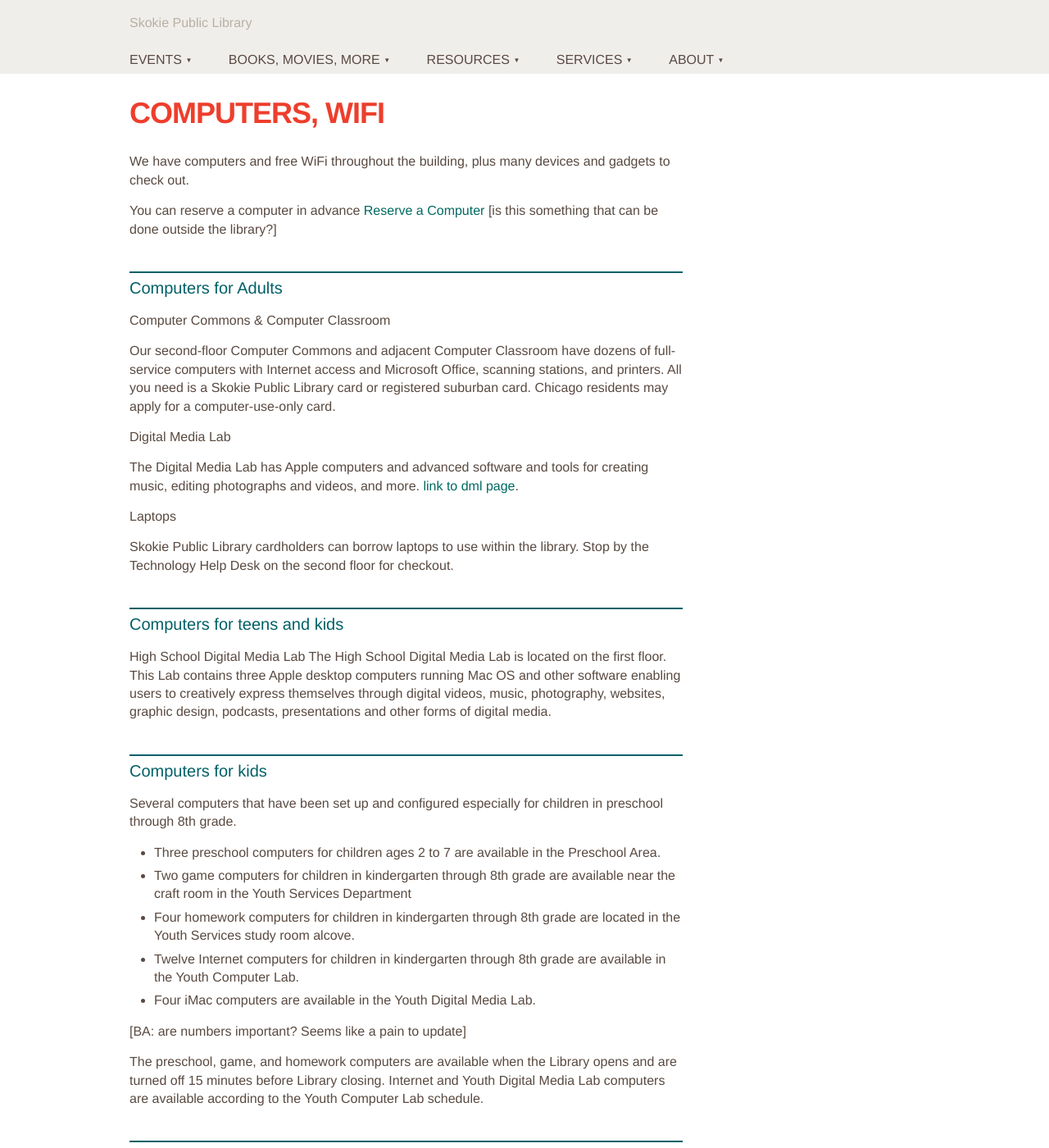
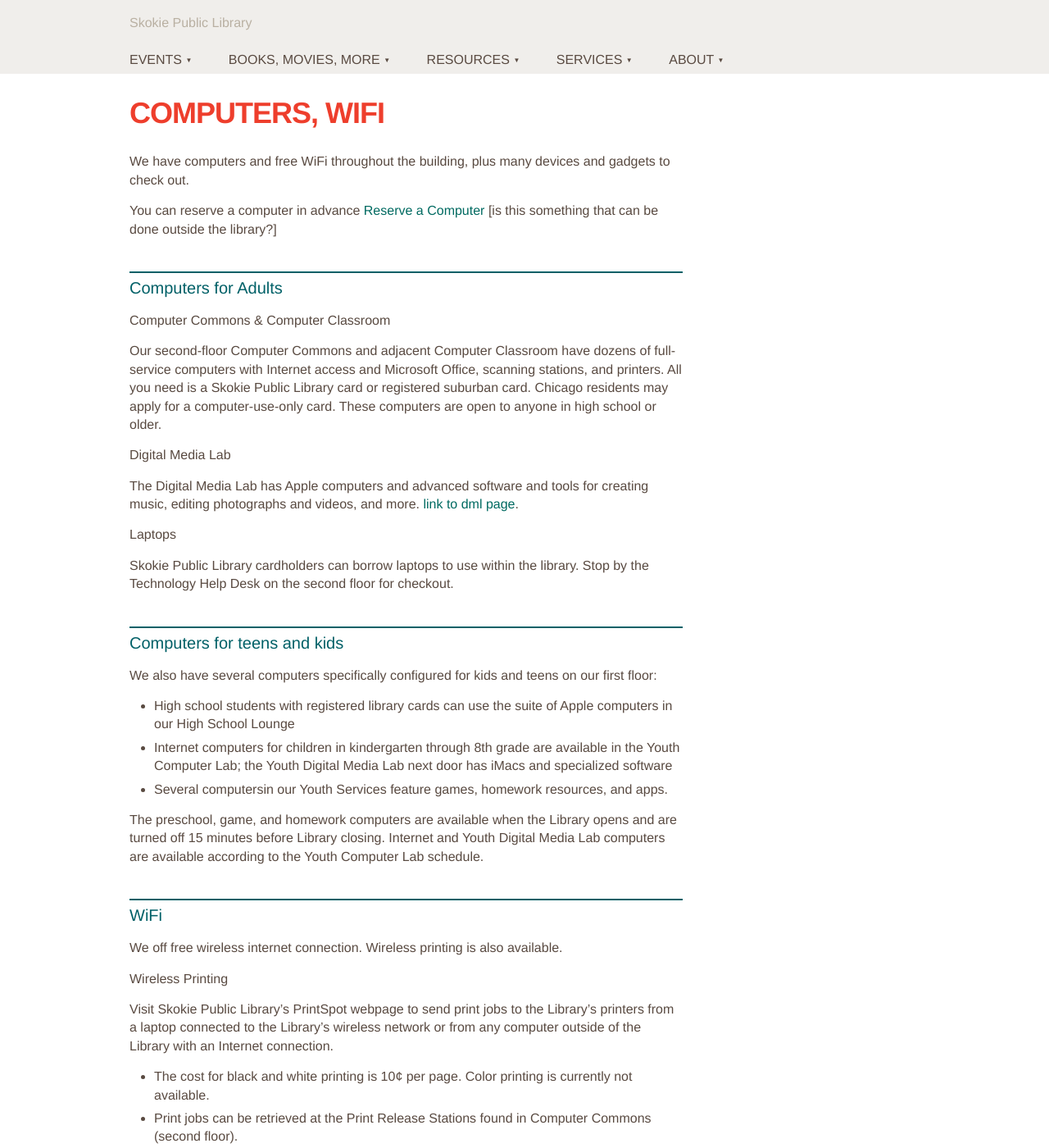
Before and after one commit to skokielibrary/spl-content, a Jekyll site: the page built from _content/mick/services--computers-wifi.markdown, in a window 1280 px wide and 1400 px high. Shown: the whole window at 82% size. Built offline with Jekyll 4.4.1, drawn with Linux system fonts in a browser that asks for light colours.

Commit message:
Updated services--computers-wifi.markdown

```diff
--- a/_content/mick/services--computers-wifi.markdown
+++ b/_content/mick/services--computers-wifi.markdown
@@ -13,7 +13,7 @@ You can reserve a computer in advance [Reserve a Computer](computer reservation
 
 ### Computer Commons & Computer Classroom
 
-Our second-floor Computer Commons and adjacent Computer Classroom have dozens of full-service computers with Internet access and Microsoft Office, scanning stations, and printers. All you need is a Skokie Public Library card or registered suburban card. Chicago residents may apply for a computer-use-only card.
+Our second-floor Computer Commons and adjacent Computer Classroom have dozens of full-service computers with Internet access and Microsoft Office, scanning stations, and printers. All you need is a Skokie Public Library card or registered suburban card. Chicago residents may apply for a computer-use-only card. These computers are open to anyone in high school or older.
 
 ### Digital Media Lab
 
@@ -25,20 +25,12 @@ Skokie Public Library cardholders can borrow laptops to use within the library.
 
 ## Computers for teens and kids
 
-High School Digital Media Lab
-The High School Digital Media Lab is located on the first floor. This Lab contains three Apple desktop computers running Mac OS and other software enabling users to creatively express themselves through digital videos, music, photography, websites, graphic design, podcasts, presentations and other forms of digital media.
+We also have several computers specifically configured for kids and teens on our first floor:
 
-## Computers for kids
+- High school students with registered library cards can use the suite of Apple computers in our High School Lounge
+- Internet computers for children in kindergarten through 8th grade are available in the Youth Computer Lab; the Youth Digital Media Lab next door has iMacs and specialized software
+- Several computersin our Youth Services  feature games, homework resources, and apps.
 
-Several computers that have been set up and configured  especially for children in preschool through 8th grade.
-
-- Three preschool computers for children ages 2 to 7 are available in the Preschool Area.
-- Two game computers for children in kindergarten through 8th grade are available near the craft room in the Youth Services Department
-- Four homework computers for children in kindergarten through 8th grade are located in  the Youth Services study room alcove.
-- Twelve Internet computers for children in kindergarten through 8th grade are available in the Youth Computer Lab.
-- Four iMac computers are available in the Youth Digital Media Lab.
-
-[BA: are numbers important? Seems like a pain to update]
 
 The preschool, game, and homework computers are available when the Library opens and are turned off 15 minutes before Library closing. Internet and Youth Digital Media Lab computers are available according to the Youth Computer Lab schedule.
 
```
